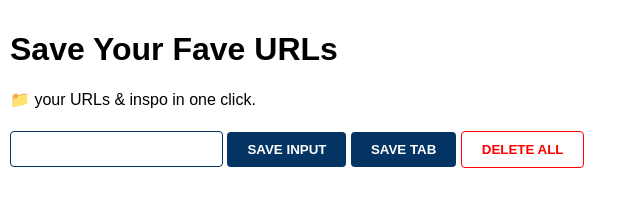
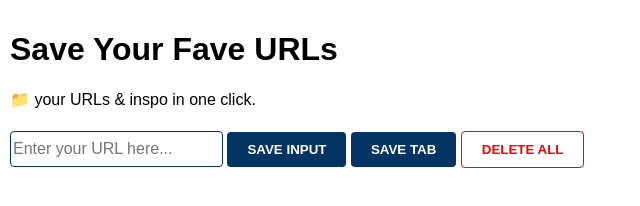
Before and after one commit to Manny-Oj/fave-url-browser-extension, a browser extension: page index.html in a window 1280 px wide. Shown: the whole page, without its empty margins (0-640 px from the left). Drawn offline with Linux system fonts and the light colour scheme.

Commit message:
Added placeholder to input field
Added placeholder to input field

```diff
--- a/index.html
+++ b/index.html
@@ -11,7 +11,7 @@
       <h1>Save Your Fave URLs</h1>
       <p>📁 your URLs & inspo in one click.</p>
     </div>
-    <input type="text" id="input-el" />
+    <input type="text" id="input-el" placeholder="Enter your URL here..." />
     <button id="input-btn">SAVE INPUT</button>
     <button id="tab-btn">SAVE TAB</button>
     <button id="delete-btn">DELETE ALL</button>
```
